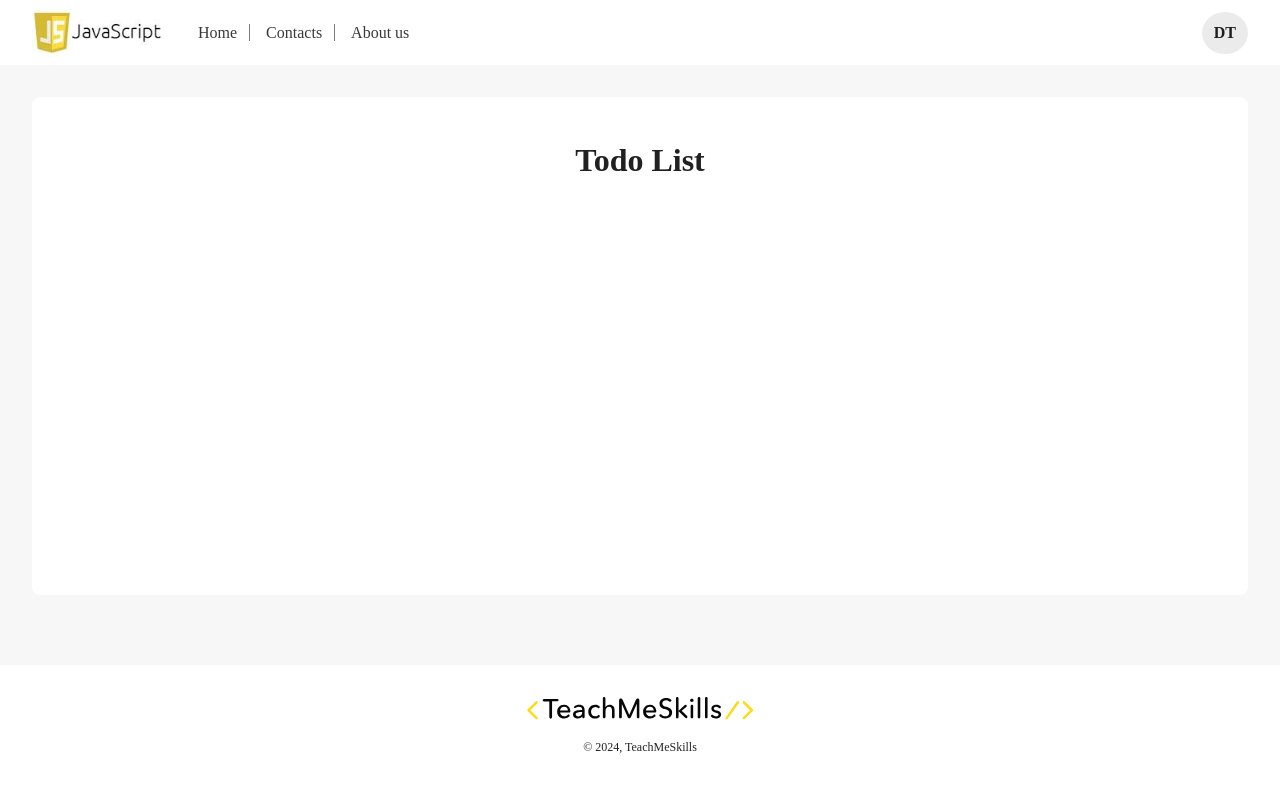
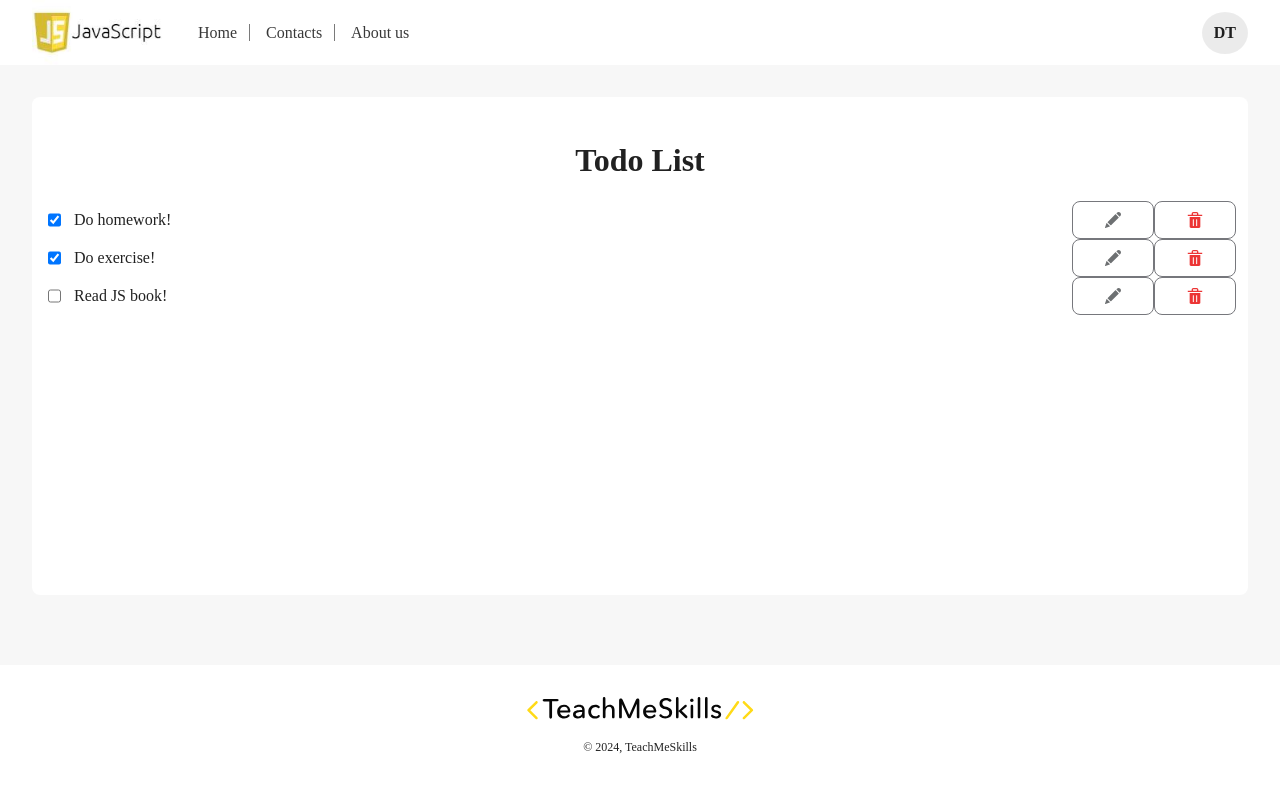
Before and after one commit to Yuri-Kuichik/wd14_js_base, a plain HTML site: page 03-arrays/index.html in a window 1280 px wide. Drawn offline with Linux system fonts and the light colour scheme.

Commit message:
complete hw3

```diff
--- a/03-arrays/index.html
+++ b/03-arrays/index.html
@@ -36,7 +36,7 @@
           <template id="todo-item">
             <div class="d-flex">
               <input type="checkbox" class="todo-list__checkbox">
-              <div class="todo-list__text d-flex">Text</div>
+              <div class="todo-list__text d-flex" style="align-items: center; margin-left: 10px">Text</div>
               <button><img src="../src/images/edit-icon.svg" alt=""></button>
               <button><img src="../src/images/delete-icon.svg" alt=""></button>
             </div>
--- a/03-arrays/scr/todo-list.js
+++ b/03-arrays/scr/todo-list.js
@@ -14,17 +14,20 @@ const todoListData = [
 ]
 
 // находим шаблон в html (template)
-
+let todo_template = document.querySelector('#todo-item')
 // находим контейнер в который будем добавлять шаблоны
-
+let todo_container = document.querySelector('.todo-list')
 // Выполняем итерацию по массиву todoListData. По каждой итерации выполняем:
-
+todoListData.forEach((e) => {
   // Клонируем содержимое тега <template> в переменную
   // const todoItem =
-
+  const  todoItem = todo_template.content.cloneNode(true)
   // Находим чекбокс и ставим активен ли он в зависимости от статуса задачи (completed)
   // todoItem.querySelector()
+  todoItem.querySelector('.todo-list__checkbox').checked = e.completed
   // Находим нужный тег и помещаем текст внутрь
   // todoItem.querySelector()
-
+  todoItem.querySelector('.todo-list__text').textContent = e.text
   // Вставляем склонированный контент в контейнер
+  todo_container.appendChild(todoItem)
+})
```
Also changed, not shown: 03-arrays/todo-list.js (deleted).
